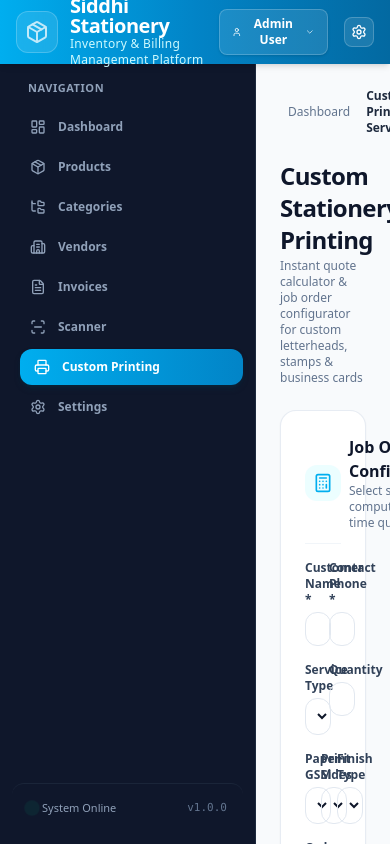
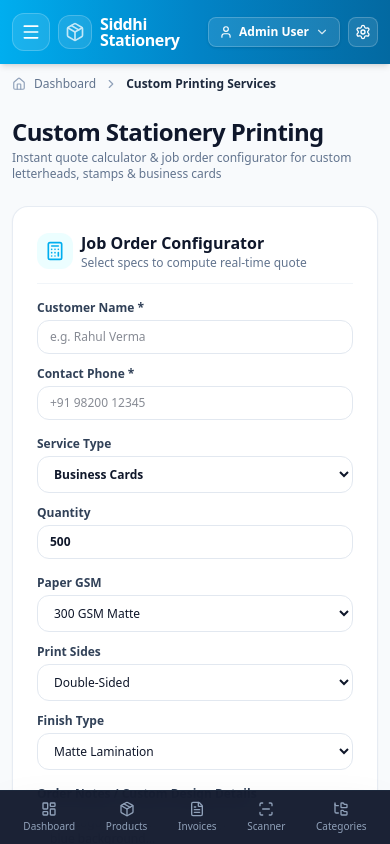
Before and after one commit to sublalit/siddhi-stationery, a Next.js app: page /custom-printing in a window 390 px wide. Built offline with nearby package versions, Linux system fonts and the light colour scheme.

Commit message:
feat: make application fully mobile responsive with mobile hamburger drawer and bottom dock

```diff
--- a/src/app/categories/page.tsx
+++ b/src/app/categories/page.tsx
@@ -183,8 +183,8 @@ export default function CategoriesPage() {
 
       {/* Add / Edit Category Modal */}
       {isModalOpen && (
-        <div className="fixed inset-0 z-50 bg-slate-900/60 backdrop-blur-xs flex items-center justify-center p-4">
-          <div className="bg-white rounded-2xl max-w-md w-full p-6 shadow-2xl border border-slate-100 animate-in fade-in zoom-in-95 duration-150">
+        <div className="fixed inset-0 z-50 bg-slate-900/60 backdrop-blur-xs flex items-center justify-center p-3 sm:p-4 overflow-y-auto">
+          <div className="bg-white rounded-2xl max-w-md w-full p-4 sm:p-6 shadow-2xl border border-slate-100 max-h-[90vh] overflow-y-auto animate-in fade-in zoom-in-95 duration-150">
             <div className="flex items-center justify-between pb-3 border-b border-slate-100">
               <h3 className="text-base font-bold text-slate-900">
                 {editingCategory ? 'Edit Category' : 'Add New Category'}
--- a/src/app/custom-printing/page.tsx
+++ b/src/app/custom-printing/page.tsx
@@ -112,7 +112,7 @@ export default function CustomPrintingPage() {
           </div>
 
           <form onSubmit={handleRequestSubmit} className="space-y-4 text-xs">
-            <div className="grid grid-cols-2 gap-3">
+            <div className="grid grid-cols-1 sm:grid-cols-2 gap-3">
               <div>
                 <label className="block font-semibold text-slate-700 mb-1">Customer Name *</label>
                 <input
@@ -137,7 +137,7 @@ export default function CustomPrintingPage() {
               </div>
             </div>
 
-            <div className="grid grid-cols-2 gap-3">
+            <div className="grid grid-cols-1 sm:grid-cols-2 gap-3">
               <div>
                 <label className="block font-semibold text-slate-700 mb-1">Service Type</label>
                 <select
@@ -165,7 +165,7 @@ export default function CustomPrintingPage() {
               </div>
             </div>
 
-            <div className="grid grid-cols-3 gap-3">
+            <div className="grid grid-cols-1 sm:grid-cols-3 gap-3">
               <div>
                 <label className="block font-semibold text-slate-700 mb-1">Paper GSM</label>
                 <select
--- a/src/app/layout.tsx
+++ b/src/app/layout.tsx
@@ -19,7 +19,7 @@ export default function RootLayout({
         <TopHeader />
         <div className="flex flex-1 overflow-hidden">
           <Sidebar />
-          <main className="flex-1 overflow-y-auto p-6 lg:p-8 bg-slate-50">
+          <main className="flex-1 overflow-y-auto p-3 sm:p-6 lg:p-8 bg-slate-50 pb-20 md:pb-8">
             {children}
           </main>
         </div>
--- a/src/app/vendors/page.tsx
+++ b/src/app/vendors/page.tsx
@@ -220,8 +220,8 @@ export default function VendorsPage() {
 
       {/* Add / Edit Vendor Modal */}
       {isModalOpen && (
-        <div className="fixed inset-0 z-50 bg-slate-900/60 backdrop-blur-xs flex items-center justify-center p-4">
-          <div className="bg-white rounded-2xl max-w-md w-full p-6 shadow-2xl border border-slate-100 animate-in fade-in zoom-in-95 duration-150">
+        <div className="fixed inset-0 z-50 bg-slate-900/60 backdrop-blur-xs flex items-center justify-center p-3 sm:p-4 overflow-y-auto">
+          <div className="bg-white rounded-2xl max-w-md w-full p-4 sm:p-6 shadow-2xl border border-slate-100 max-h-[90vh] overflow-y-auto animate-in fade-in zoom-in-95 duration-150">
             <div className="flex items-center justify-between pb-3 border-b border-slate-100">
               <h3 className="text-base font-bold text-slate-900">
                 {editingVendor ? 'Edit Vendor Supplier' : 'Add New Supplier Vendor'}
--- a/src/components/invoices/CreateInvoiceModal.tsx
+++ b/src/components/invoices/CreateInvoiceModal.tsx
@@ -154,8 +154,8 @@ export default function CreateInvoiceModal({
   };
 
   return (
-    <div className="fixed inset-0 z-50 bg-slate-900/60 backdrop-blur-xs flex items-center justify-center p-4 overflow-y-auto">
-      <div className="bg-white rounded-2xl max-w-3xl w-full p-6 shadow-2xl border border-slate-100 animate-in fade-in zoom-in-95 my-8">
+    <div className="fixed inset-0 z-50 bg-slate-900/60 backdrop-blur-xs flex items-center justify-center p-3 sm:p-4 overflow-y-auto">
+      <div className="bg-white rounded-2xl max-w-3xl w-full p-4 sm:p-6 shadow-2xl border border-slate-100 max-h-[90vh] overflow-y-auto animate-in fade-in zoom-in-95 my-auto">
 
         {/* Header */}
         <div className="flex items-center justify-between pb-4 border-b border-slate-100">
--- a/src/components/navigation/Sidebar.tsx
+++ b/src/components/navigation/Sidebar.tsx
@@ -29,7 +29,9 @@ export default function Sidebar() {
   const pathname = usePathname();
 
   return (
-    <aside className="no-print w-64 bg-slate-900 text-slate-300 min-h-[calc(100vh-4rem)] flex flex-col justify-between border-r border-slate-800 shrink-0">
+    <>
+      {/* Desktop Sidebar (hidden on mobile) */}
+      <aside className="no-print hidden md:flex w-64 bg-slate-900 text-slate-300 min-h-[calc(100vh-4rem)] flex-col justify-between border-r border-slate-800 shrink-0">
         <div className="p-4">
           <div className="text-[11px] font-semibold text-slate-400 uppercase tracking-wider px-3 mb-3">
             Navigation
@@ -67,5 +69,32 @@ export default function Sidebar() {
           </div>
         </div>
       </aside>
+
+      {/* Mobile Quick Bottom Navigation Dock (visible on mobile only) */}
+      <nav className="no-print md:hidden fixed bottom-0 left-0 right-0 z-40 bg-slate-900/95 backdrop-blur-md border-t border-slate-800 px-2 py-1.5 flex items-center justify-around text-[10px] text-slate-400 shadow-2xl">
+        {[
+          { name: 'Dashboard', href: '/', icon: LayoutDashboard },
+          { name: 'Products', href: '/products', icon: Package },
+          { name: 'Invoices', href: '/invoices', icon: FileText },
+          { name: 'Scanner', href: '/scanner', icon: ScanLine },
+          { name: 'Categories', href: '/categories', icon: FolderTree },
+        ].map((item) => {
+          const isActive = pathname === item.href;
+          const Icon = item.icon;
+          return (
+            <Link
+              key={item.name}
+              href={item.href}
+              className={`flex flex-col items-center justify-center py-1 px-2.5 rounded-xl transition-all ${
+                isActive ? 'text-[#00aeef] font-bold' : 'hover:text-white'
+              }`}
+            >
+              <Icon className={`w-4 h-4 mb-0.5 ${isActive ? 'text-[#00aeef]' : 'text-slate-400'}`} />
+              <span>{item.name}</span>
+            </Link>
+          );
+        })}
+      </nav>
+    </>
   );
 }
--- a/src/components/navigation/TopHeader.tsx
+++ b/src/components/navigation/TopHeader.tsx
@@ -1,11 +1,41 @@
 'use client';
 
 import React, { useState } from 'react';
-import { Package, User as UserIcon, Settings, RefreshCw, ChevronDown, CheckCircle2 } from 'lucide-react';
+import Link from 'next/link';
+import { usePathname } from 'next/navigation';
+import {
+  Package,
+  User as UserIcon,
+  Settings,
+  RefreshCw,
+  ChevronDown,
+  CheckCircle2,
+  Menu,
+  X,
+  LayoutDashboard,
+  FolderTree,
+  Building2,
+  FileText,
+  ScanLine,
+  Printer,
+} from 'lucide-react';
+
+const mobileNavItems = [
+  { name: 'Dashboard', href: '/', icon: LayoutDashboard },
+  { name: 'Products', href: '/products', icon: Package },
+  { name: 'Categories', href: '/categories', icon: FolderTree },
+  { name: 'Vendors', href: '/vendors', icon: Building2 },
+  { name: 'Invoices', href: '/invoices', icon: FileText },
+  { name: 'Scanner', href: '/scanner', icon: ScanLine },
+  { name: 'Custom Printing', href: '/custom-printing', icon: Printer },
+  { name: 'Settings', href: '/settings', icon: Settings },
+];
 
 export default function TopHeader() {
+  const pathname = usePathname();
   const [role, setRole] = useState<'Admin User' | 'Manager' | 'Staff'>('Admin User');
   const [dropdownOpen, setDropdownOpen] = useState(false);
+  const [mobileDrawerOpen, setMobileDrawerOpen] = useState(false);
   const [seeding, setSeeding] = useState(false);
   const [seedMessage, setSeedMessage] = useState<string | null>(null);
 
@@ -33,35 +63,45 @@ export default function TopHeader() {
 
   return (
     <header className="no-print bg-gradient-to-r from-[#00aeef] via-[#0284c7] to-[#0369a1] text-white shadow-md sticky top-0 z-50">
-      <div className="max-w-7xl mx-auto px-4 sm:px-6 lg:px-8 h-16 flex items-center justify-between">
+      <div className="max-w-7xl mx-auto px-3 sm:px-6 lg:px-8 h-16 flex items-center justify-between">
 
-        {/* Brand Logo & Name */}
-        <div className="flex items-center gap-3">
-          <div className="bg-white/10 p-2 rounded-xl border border-white/20 backdrop-blur-sm">
-            <Package className="w-6 h-6 text-white animate-pulse" />
+        {/* Mobile Hamburger Button + Brand Logo */}
+        <div className="flex items-center gap-2 sm:gap-3">
+          <button
+            onClick={() => setMobileDrawerOpen(true)}
+            className="md:hidden p-2 rounded-xl bg-white/10 hover:bg-white/20 border border-white/20 text-white transition-colors"
+            aria-label="Open Mobile Menu"
+          >
+            <Menu className="w-5 h-5" />
+          </button>
+
+          <Link href="/" className="flex items-center gap-2 sm:gap-3">
+            <div className="bg-white/10 p-1.5 sm:p-2 rounded-xl border border-white/20 backdrop-blur-sm">
+              <Package className="w-5 h-5 sm:w-6 sm:h-6 text-white animate-pulse" />
             </div>
             <div>
-            <h1 className="text-xl font-bold tracking-tight leading-none text-white flex items-center gap-2">
+              <h1 className="text-base sm:text-xl font-bold tracking-tight leading-none text-white flex items-center gap-2">
                 Siddhi Stationery
               </h1>
-            <p className="text-xs text-cyan-100 font-medium tracking-wide">
+              <p className="text-[10px] sm:text-xs text-cyan-100 font-medium tracking-wide hidden sm:block">
                 Inventory & Billing Management Platform
               </p>
             </div>
+          </Link>
         </div>
 
         {/* Quick Actions & Role Switcher */}
-        <div className="flex items-center gap-4">
+        <div className="flex items-center gap-2 sm:gap-4">
 
           {/* Seed Database Button */}
           <button
             onClick={handleSeedDatabase}
             disabled={seeding}
-            className="hidden md:flex items-center gap-2 px-3 py-1.5 rounded-lg bg-white/10 hover:bg-white/20 border border-white/20 text-xs font-semibold text-white transition-all shadow-sm active:scale-95 disabled:opacity-50"
+            className="hidden sm:flex items-center gap-2 px-3 py-1.5 rounded-lg bg-white/10 hover:bg-white/20 border border-white/20 text-xs font-semibold text-white transition-all shadow-sm active:scale-95 disabled:opacity-50"
             title="Populate demo stationery dataset"
           >
             <RefreshCw className={`w-3.5 h-3.5 ${seeding ? 'animate-spin' : ''}`} />
-            {seeding ? 'Seeding...' : 'Seed Demo Data'}
+            {seeding ? 'Seeding...' : 'Seed Data'}
           </button>
 
           {seedMessage && (
@@ -75,10 +115,10 @@ export default function TopHeader() {
           <div className="relative">
             <button
               onClick={() => setDropdownOpen(!dropdownOpen)}
-              className="flex items-center gap-2 bg-white/10 hover:bg-white/20 border border-white/20 px-3 py-1.5 rounded-lg text-xs font-semibold text-white transition-all shadow-sm"
+              className="flex items-center gap-1.5 sm:gap-2 bg-white/10 hover:bg-white/20 border border-white/20 px-2.5 sm:px-3 py-1.5 rounded-lg text-xs font-semibold text-white transition-all shadow-sm"
             >
               <UserIcon className="w-3.5 h-3.5" />
-              <span>{role}</span>
+              <span className="max-w-[70px] sm:max-w-none truncate">{role}</span>
               <ChevronDown className="w-3.5 h-3.5 opacity-80" />
             </button>
 
@@ -107,17 +147,96 @@ export default function TopHeader() {
           </div>
 
           {/* Account Settings Icon */}
-          <a
+          <Link
             href="/settings"
             className="p-1.5 rounded-lg bg-white/10 hover:bg-white/20 border border-white/20 text-white transition-colors"
             title="Settings"
           >
             <Settings className="w-4 h-4" />
-          </a>
+          </Link>
 
         </div>
 
       </div>
+
+      {/* Mobile Drawer Overlay */}
+      {mobileDrawerOpen && (
+        <div className="fixed inset-0 z-50 md:hidden flex">
+          {/* Backdrop */}
+          <div
+            onClick={() => setMobileDrawerOpen(false)}
+            className="fixed inset-0 bg-slate-950/70 backdrop-blur-xs transition-opacity"
+          />
+
+          {/* Sliding Panel */}
+          <div className="relative w-72 max-w-[85vw] bg-slate-900 text-white flex flex-col justify-between p-4 shadow-2xl z-50 animate-in slide-in-from-left duration-200">
+            <div>
+              <div className="flex items-center justify-between pb-4 border-b border-slate-800 mb-4">
+                <div className="flex items-center gap-2">
+                  <div className="bg-[#00aeef] p-1.5 rounded-xl">
+                    <Package className="w-5 h-5 text-white" />
+                  </div>
+                  <div>
+                    <h2 className="text-sm font-bold text-white">Siddhi Stationery</h2>
+                    <p className="text-[10px] text-slate-400">Inventory & Billing</p>
+                  </div>
+                </div>
+                <button
+                  onClick={() => setMobileDrawerOpen(false)}
+                  className="p-1.5 rounded-lg text-slate-400 hover:text-white hover:bg-slate-800"
+                >
+                  <X className="w-5 h-5" />
+                </button>
+              </div>
+
+              <div className="text-[10px] font-bold uppercase tracking-wider text-slate-400 px-3 mb-2">
+                Menu Navigation
+              </div>
+
+              <nav className="space-y-1">
+                {mobileNavItems.map((item) => {
+                  const isActive = pathname === item.href;
+                  const Icon = item.icon;
+                  return (
+                    <Link
+                      key={item.name}
+                      href={item.href}
+                      onClick={() => setMobileDrawerOpen(false)}
+                      className={`flex items-center gap-3 px-3.5 py-2.5 rounded-xl text-xs font-semibold transition-all ${
+                        isActive
+                          ? 'bg-gradient-to-r from-[#00aeef] to-[#0284c7] text-white shadow-md'
+                          : 'text-slate-300 hover:text-white hover:bg-slate-800'
+                      }`}
+                    >
+                      <Icon className="w-4 h-4" />
+                      <span>{item.name}</span>
+                    </Link>
+                  );
+                })}
+              </nav>
+            </div>
+
+            <div className="pt-4 border-t border-slate-800 space-y-3">
+              <button
+                onClick={() => {
+                  handleSeedDatabase();
+                  setMobileDrawerOpen(false);
+                }}
+                disabled={seeding}
+                className="w-full flex items-center justify-center gap-2 px-3 py-2 rounded-xl bg-white/10 hover:bg-white/20 border border-white/20 text-xs font-bold text-white"
+              >
+                <RefreshCw className={`w-3.5 h-3.5 ${seeding ? 'animate-spin' : ''}`} />
+                <span>{seeding ? 'Seeding...' : 'Seed Demo Data'}</span>
+              </button>
+
+              <div className="flex items-center justify-between text-[10px] text-slate-400 px-1 font-mono">
+                <span>Status: Online</span>
+                <span>v1.0.0</span>
+              </div>
+            </div>
+          </div>
+        </div>
+      )}
     </header>
   );
 }
--- a/src/components/products/AddProductModal.tsx
+++ b/src/components/products/AddProductModal.tsx
@@ -92,8 +92,8 @@ export default function AddProductModal({
   };
 
   return (
-    <div className="fixed inset-0 z-50 bg-slate-900/60 backdrop-blur-xs flex items-center justify-center p-4 overflow-y-auto">
-      <div className="bg-white rounded-2xl max-w-xl w-full p-6 shadow-2xl border border-slate-100 animate-in fade-in zoom-in-95 duration-150 my-8">
+    <div className="fixed inset-0 z-50 bg-slate-900/60 backdrop-blur-xs flex items-center justify-center p-3 sm:p-4 overflow-y-auto">
+      <div className="bg-white rounded-2xl max-w-xl w-full p-4 sm:p-6 shadow-2xl border border-slate-100 animate-in fade-in zoom-in-95 duration-150 my-auto max-h-[90vh] overflow-y-auto">
 
         {/* Header */}
         <div className="flex items-center justify-between pb-4 border-b border-slate-100">
@@ -132,7 +132,7 @@ export default function AddProductModal({
             />
           </div>
 
-          <div className="grid grid-cols-2 gap-3">
+          <div className="grid grid-cols-1 sm:grid-cols-2 gap-3">
             <div>
               <label className="block font-semibold text-slate-700 mb-1">SKU Code *</label>
               <input
--- a/src/components/products/PriceHistoryModal.tsx
+++ b/src/components/products/PriceHistoryModal.tsx
@@ -46,8 +46,8 @@ export default function PriceHistoryModal({
       : (Number(product.costPrice) || 0).toFixed(2);
 
   return (
-    <div className="fixed inset-0 z-50 bg-slate-900/60 backdrop-blur-xs flex items-center justify-center p-4">
-      <div className="bg-white rounded-2xl max-w-lg w-full p-6 shadow-2xl border border-slate-100 animate-in fade-in zoom-in-95 duration-150 relative">
+    <div className="fixed inset-0 z-50 bg-slate-900/60 backdrop-blur-xs flex items-center justify-center p-3 sm:p-4 overflow-y-auto">
+      <div className="bg-white rounded-2xl max-w-lg w-full p-4 sm:p-6 shadow-2xl border border-slate-100 max-h-[90vh] overflow-y-auto animate-in fade-in zoom-in-95 duration-150 relative">
 
         {/* Header Title & Circular Close Button matching screenshot */}
         <div className="flex items-center justify-between pb-3 border-b border-slate-100">
--- a/src/components/products/PurchaseHistoryModal.tsx
+++ b/src/components/products/PurchaseHistoryModal.tsx
@@ -37,8 +37,8 @@ export default function PurchaseHistoryModal({
   const unit = product.unit || 'units';
 
   return (
-    <div className="fixed inset-0 z-50 bg-slate-900/60 backdrop-blur-xs flex items-center justify-center p-4">
-      <div className="bg-white rounded-2xl max-w-lg w-full p-6 shadow-2xl border border-slate-100 animate-in fade-in zoom-in-95 duration-150 relative">
+    <div className="fixed inset-0 z-50 bg-slate-900/60 backdrop-blur-xs flex items-center justify-center p-3 sm:p-4 overflow-y-auto">
+      <div className="bg-white rounded-2xl max-w-lg w-full p-4 sm:p-6 shadow-2xl border border-slate-100 max-h-[90vh] overflow-y-auto animate-in fade-in zoom-in-95 duration-150 relative">
 
         {/* Header Title & Circular Close Button matching Image 1 */}
         <div className="flex items-center justify-between pb-3 border-b border-slate-100">
--- a/src/components/products/RecordPurchaseModal.tsx
+++ b/src/components/products/RecordPurchaseModal.tsx
@@ -53,8 +53,8 @@ export default function RecordPurchaseModal({
   };
 
   return (
-    <div className="fixed inset-0 z-50 bg-slate-900/60 backdrop-blur-xs flex items-center justify-center p-4">
-      <div className="bg-white rounded-2xl max-w-md w-full p-6 shadow-2xl border border-slate-100 animate-in fade-in zoom-in-95 duration-150 relative">
+    <div className="fixed inset-0 z-50 bg-slate-900/60 backdrop-blur-xs flex items-center justify-center p-3 sm:p-4 overflow-y-auto">
+      <div className="bg-white rounded-2xl max-w-md w-full p-4 sm:p-6 shadow-2xl border border-slate-100 max-h-[90vh] overflow-y-auto animate-in fade-in zoom-in-95 duration-150 relative">
 
         {/* Top Header matching Image 4 */}
         <div className="flex items-center justify-between pb-3">
--- a/src/components/products/ViewProductModal.tsx
+++ b/src/components/products/ViewProductModal.tsx
@@ -42,8 +42,8 @@ export default function ViewProductModal({
   const costPrice = (Number(product.costPrice) || 0).toFixed(2);
 
   return (
-    <div className="fixed inset-0 z-50 bg-slate-900/60 backdrop-blur-xs flex items-center justify-center p-4">
-      <div className="bg-white rounded-2xl max-w-lg w-full p-6 shadow-2xl border border-slate-100 animate-in fade-in zoom-in-95 duration-150 relative">
+    <div className="fixed inset-0 z-50 bg-slate-900/60 backdrop-blur-xs flex items-center justify-center p-3 sm:p-4 overflow-y-auto">
+      <div className="bg-white rounded-2xl max-w-lg w-full p-4 sm:p-6 shadow-2xl border border-slate-100 max-h-[90vh] overflow-y-auto animate-in fade-in zoom-in-95 duration-150 relative">
 
         {/* Header Title & Circular Close Button matching screenshot */}
         <div className="flex items-center justify-between pb-4 border-b border-slate-100">
```
Lines whose indentation alone changed are shown as unchanged.
